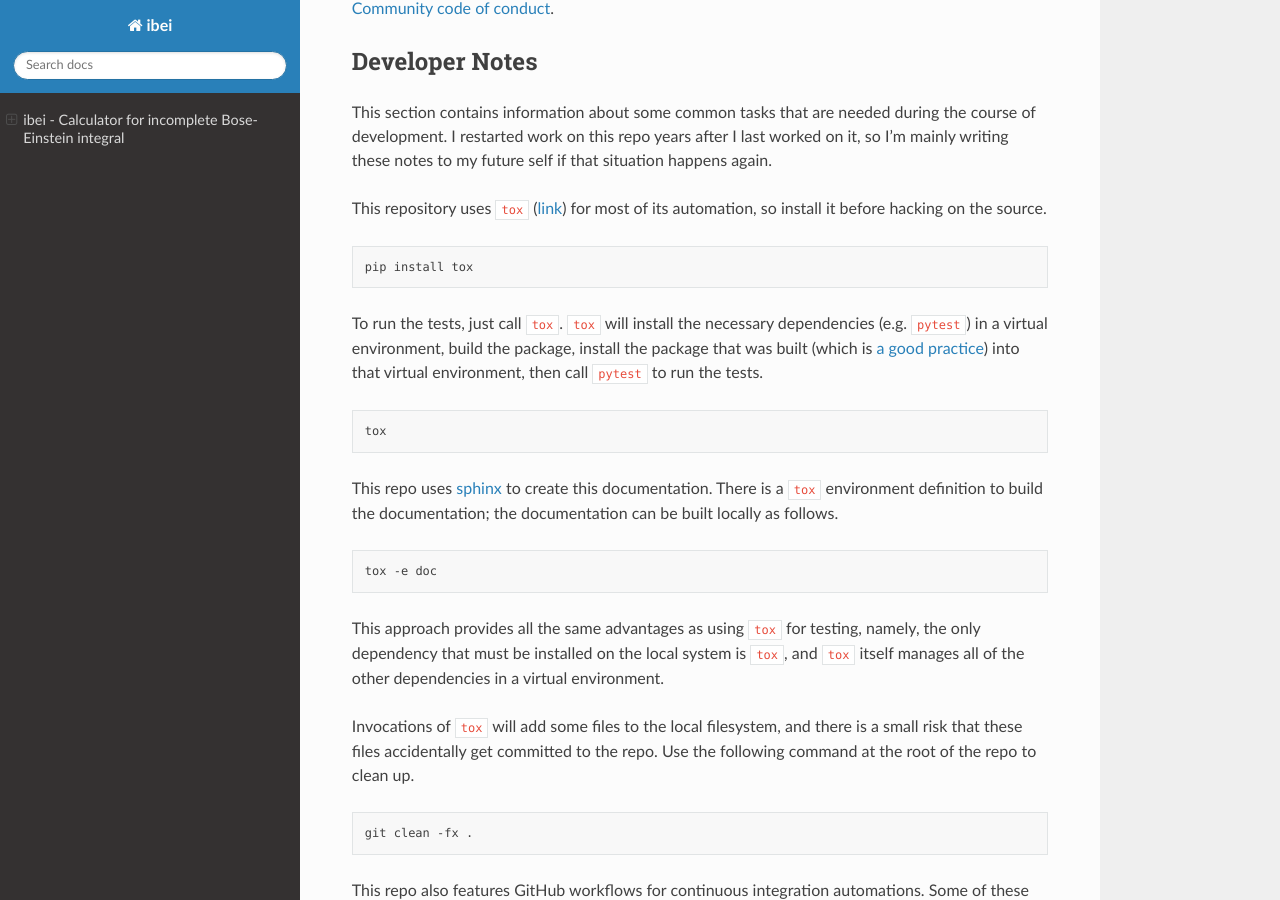
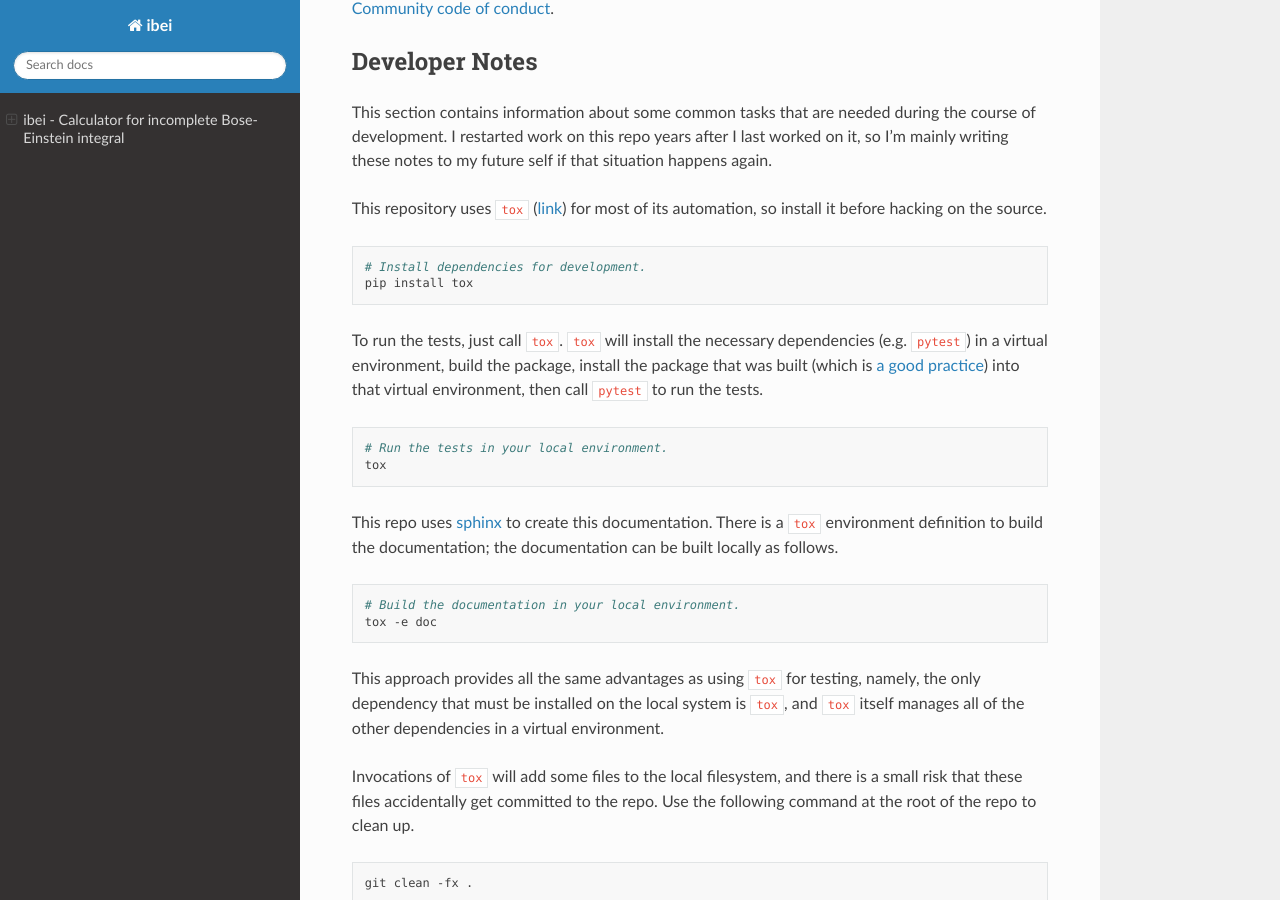
Before and after one commit to jrsmith3/ibei, a Sphinx documentation site: the page built from doc/index.rst, in a window 1280 px wide and 900 px high, scrolled down 3801 px. Built offline with Sphinx 7.4.7 and the Read the Docs theme 2.0.0, drawn with Linux system fonts in a browser that asks for light colours; the version number could not be read and is left out; cross-references to code outside the pages are shown as plain code.

Commit message:
Add comments for exposition

```diff
--- a/doc/index.rst
+++ b/doc/index.rst
@@ -193,6 +193,7 @@ so install it before hacking on the source.
 
 .. code-block:: bash
 
+    # Install dependencies for development.
     pip install tox
 
 
@@ -204,6 +205,7 @@ into that virtual environment, then call ``pytest`` to run the tests.
 
 .. code-block:: bash
 
+    # Run the tests in your local environment.
     tox
 
 
@@ -214,6 +216,7 @@ follows.
 
 .. code-block:: bash
 
+    # Build the documentation in your local environment.
     tox -e doc
 
 
```
